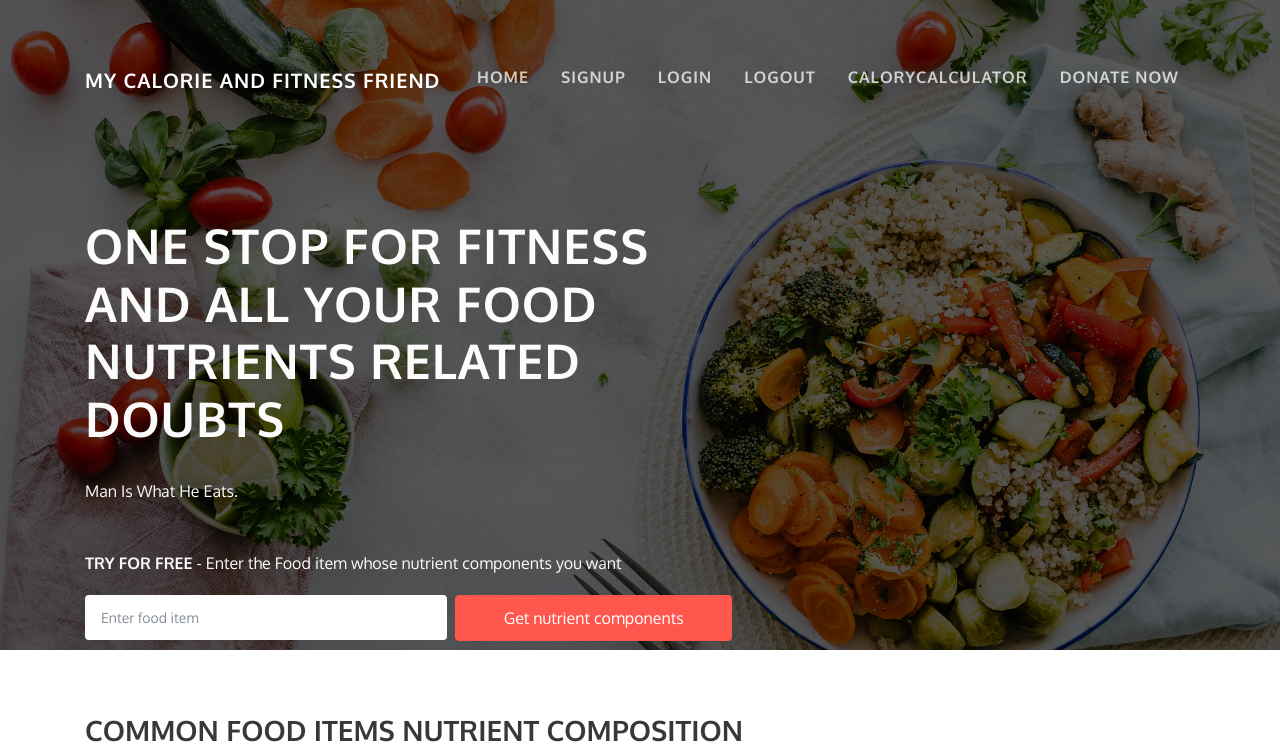
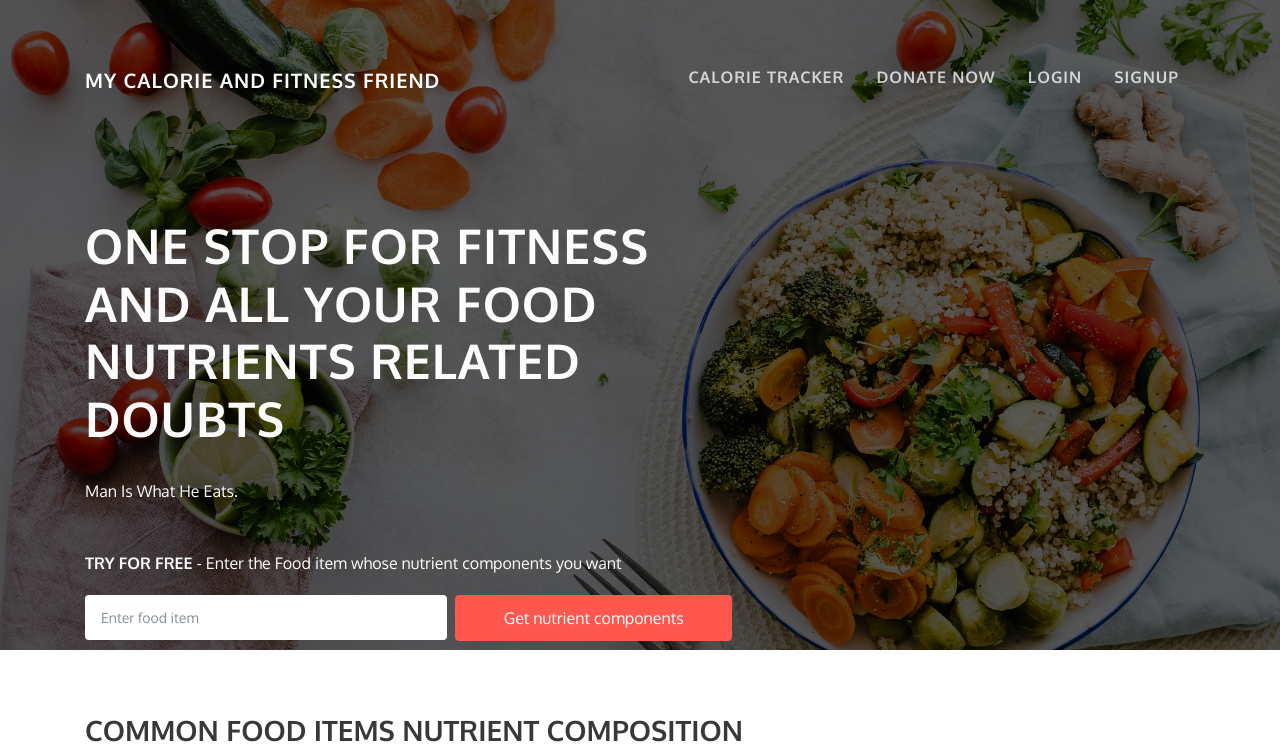
Before and after one commit to SiddhantGangwar/MyCalorieAndFitnessFriend, a Django app: page / in a window 1280 px wide. Shown: the top 751 px of the page. Run offline with Django 3.2, Linux system fonts and the light colour scheme; data that the repository does not hold is empty; some libraries are stand-ins or nearby versions.

Commit message:
connecting frontend with backend

```diff
--- a/MyCalorieAndFitnessFriend/templates/index.html
+++ b/MyCalorieAndFitnessFriend/templates/index.html
@@ -29,12 +29,17 @@
           <h1><a class="navbar-brand" href="/">My Calorie And Fitness Friend</a></h1>
           <div id="navbar">
             <ul class="nav pull-right">
-              <li class="nav-item"><a class="nav-link" href="#">Home</a></li>
-              <li class="nav-item"><a class="nav-link" href="#work">Signup</a></li>
-              <li class="nav-item"><a class="nav-link" href="#contact">Login</a></li>
-              <li class="nav-item"><a class="nav-link" href="#contact">Logout</a></li>
-              <li class="nav-item"><a class="nav-link" href="#contact">CaloryCalculator</a></li>
-              <li class="nav-item"><a class="nav-link" href="#contact">Donate Now</a></li>
+              <li class="nav-item"><a class="nav-link" href="{%url 'index'%}">Calorie Tracker</a></li>
+              <li class="nav-item"><a class="nav-link" href="payment/pay">Donate Now</a></li>
+              {% if user.is_authenticated %}
+              <li class="nav-item"><a class="nav-link" href="{%url 'foodmanage'%}">Mess Food</a></li>
+              <li class="nav-item"><a class="nav-link" href="#contact">Hello,{{user.first_name}}</a></li>
+              <li class="nav-item"><a class="nav-link" href="accounts/logout">Logout</a></li>
+              {% else %}
+              <li class="nav-item"><a class="nav-link" href="accounts/login">Login</a></li>
+              <li class="nav-item"><a class="nav-link" href="accounts/register">Signup</a></li>
+              {% endif %}
+
             </ul>
           </div>
         </div>
```
Also changed, not shown: MyCalorieAndFitnessFriend/db.sqlite3, MyCalorieAndFitnessFriend/static/images/2-start-simple.jpg (deleted), MyCalorieAndFitnessFriend/static/images/3-start-simple.jpg (deleted), MyCalorieAndFitnessFriend/static/images/4-start-simple.jpg (deleted), MyCalorieAndFitnessFriend/static/images/5-start-simple-slider.jpg (deleted), MyCalorieAndFitnessFriend/static/images/6-start-simple-slider.jpg (deleted), MyCalorieAndFitnessFriend/static/images/7-start-simple-slider.jpg (deleted).
